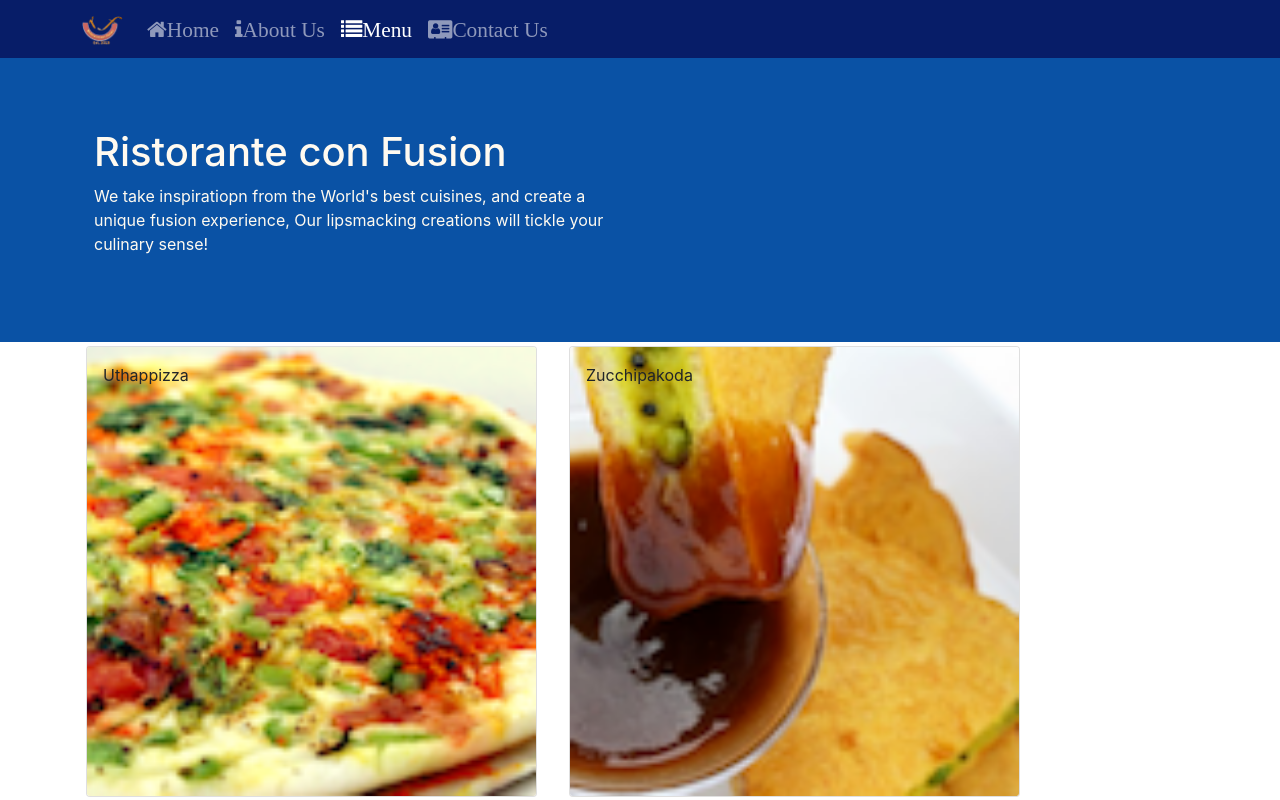
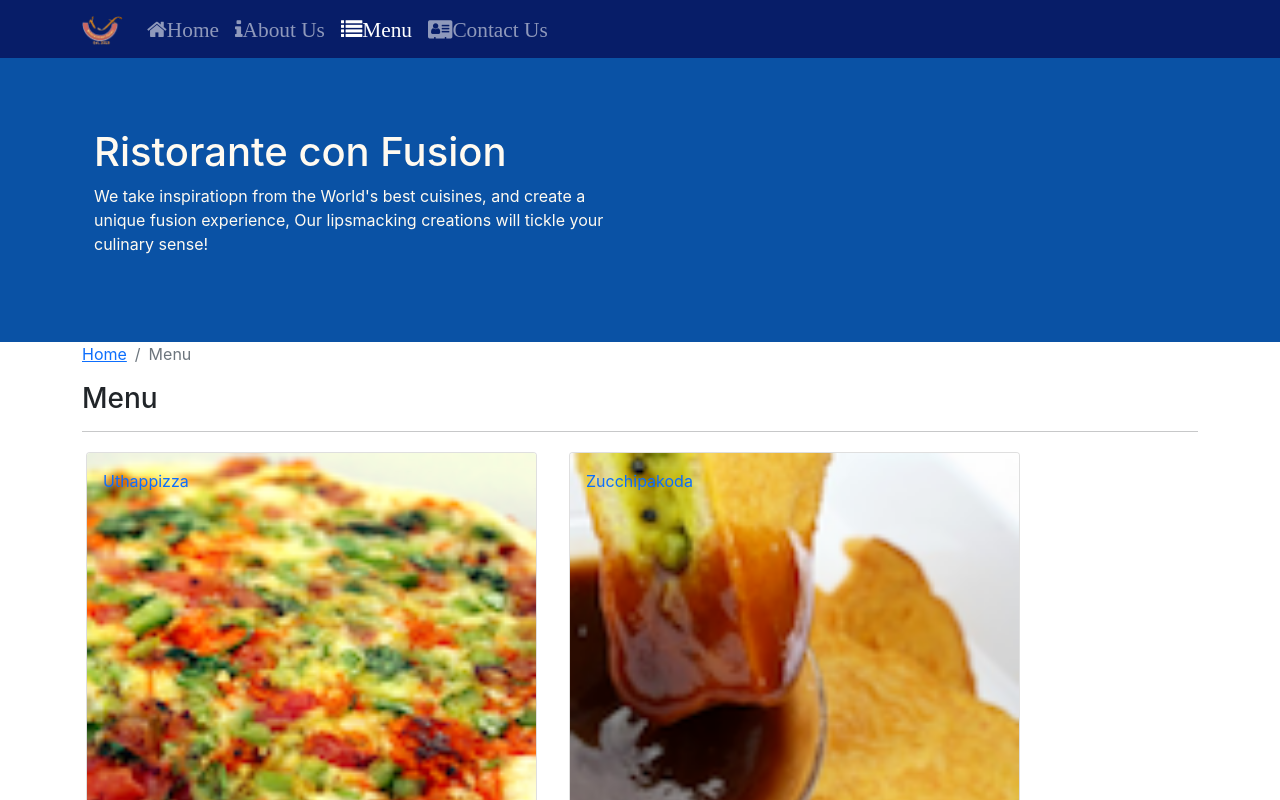
Before and after one commit to JahedulAnowar/coursera-react, a React (Create React App) app: page /menu in a window 1280 px wide. Shown: the top 800 px of the page. Built offline with nearby package versions, Linux system fonts and the light colour scheme.

Commit message:
SPA Part 2

```diff
--- a/src/components/ContactComponent.js
+++ b/src/components/ContactComponent.js
@@ -1,31 +1,61 @@
 import React from 'react';
+import { Breadcrumb, BreadcrumbItem } from 'reactstrap';
+import { Link } from 'react-router-dom';
 
 function Contact(props) {
-    return(
+    return (
         <div className="container">
+            <div className="row">
+                <Breadcrumb>
+                    <BreadcrumbItem>
+                        <Link to="/home">Home</Link>
+                    </BreadcrumbItem>
+                    <BreadcrumbItem active>Contact Us</BreadcrumbItem>
+                </Breadcrumb>
+                <div className="col-12">
+                    <h3>Contact Us</h3>
+                    <hr />
+                </div>
+            </div>
             <div className="row row-content">
                 <div className="col-12">
-                <h3>Location Information</h3>
+                    <h3>Location Information</h3>
                 </div>
                 <div className="col-12 col-sm-4 offset-sm-1">
-                        <h5>Our Address</h5>
-                        <address>
-                        121, Clear Water Bay Road<br />
-                        Clear Water Bay, Kowloon<br />
-                        HONG KONG<br />
-                        <i className="fa fa-phone"></i>: +852 1234 5678<br />
-                        <i className="fa fa-fax"></i>: +852 8765 4321<br />
-                        <i className="fa fa-envelope"></i>: <a href="mailto:confusion@food.net">confusion@food.net</a>
-                        </address>
+                    <h5>Our Address</h5>
+                    <address>
+                        121, Clear Water Bay Road
+                        <br />
+                        Clear Water Bay, Kowloon
+                        <br />
+                        HONG KONG
+                        <br />
+                        <i className="fa fa-phone"></i>: +852 1234 5678
+                        <br />
+                        <i className="fa fa-fax"></i>: +852 8765 4321
+                        <br />
+                        <i className="fa fa-envelope"></i>:{' '}
+                        <a href="mailto:confusion@food.net">confusion@food.net</a>
+                    </address>
                 </div>
                 <div className="col-12 col-sm-6 offset-sm-1">
                     <h5>Map of our Location</h5>
                 </div>
                 <div className="col-12 col-sm-11 offset-sm-1">
                     <div className="btn-group" role="group">
-                        <a role="button" className="btn btn-primary" href="tel:+85212345678"><i className="fa fa-phone"></i> Call</a>
-                        <a role="button" className="btn btn-info"><i className="fa fa-skype"></i> Skype</a>
-                        <a role="button" className="btn btn-success" href="mailto:confusion@food.net"><i className="fa fa-envelope-o"></i> Email</a>
+                        <a role="button" className="btn btn-primary" href="tel:+85212345678">
+                            <i className="fa fa-phone"></i> Call
+                        </a>
+                        <a role="button" className="btn btn-info">
+                            <i className="fa fa-skype"></i> Skype
+                        </a>
+                        <a
+                            role="button"
+                            className="btn btn-success"
+                            href="mailto:confusion@food.net"
+                        >
+                            <i className="fa fa-envelope-o"></i> Email
+                        </a>
                     </div>
                 </div>
             </div>
--- a/src/components/DishDetailComponent.js
+++ b/src/components/DishDetailComponent.js
@@ -1,14 +1,20 @@
 import React from 'react';
-import { Card, CardImg, CardText, CardBody, CardTitle } from 'reactstrap';
+import {
+    Card,
+    CardImg,
+    CardText,
+    CardBody,
+    CardTitle,
+    Breadcrumb,
+    BreadcrumbItem,
+} from 'reactstrap';
+import { Link } from 'react-router-dom';
 
-
-
-    function RenderDish({dish})
-    {
+function RenderDish({ dish }) {
     return (
         <div className="col-12 col-md-5 m-1">
             <Card>
-                    <CardImg src={dish.image} alt={dish.name} />
+                <CardImg top src={dish.image} alt={dish.name} />
                 <CardBody>
                     <CardTitle>{dish.name}</CardTitle>
                     <CardText>{dish.description}</CardText>
@@ -18,23 +24,24 @@ import { Card, CardImg, CardText, CardBody, CardTitle } from 'reactstrap';
     );
 }
 
-    function RenderComments({comments})
-    {
+function RenderComments({ comments }) {
     if (comments != null)
         return (
             <div className="col-12 col-md-5 m-1">
                 <h4>Comments</h4>
                 <ul className="list-unstyled">
                     {comments.map((comment) => {
-                            return(
+                        return (
                             <li key={comment.id}>
                                 <p>{comment.comment}</p>
-                                    {/* <li>--
-                                        {c.author} ,
-                                        {(new Date(c.date)).toLocaleDateString("en-US",{year: 'numeric', month: 'short', day: 'numeric' })}</li> */}
-                                    <p>--
+                                <p>
+                                    --
                                     {comment.author} ,
-                                        {new Intl.DateTimeFormat("en-US",{year: 'numeric', month: 'short', day: '2-digit'}).format(new Date(Date.parse(comment.date)))}
+                                    {new Intl.DateTimeFormat('en-US', {
+                                        year: 'numeric',
+                                        month: 'short',
+                                        day: '2-digit',
+                                    }).format(new Date(Date.parse(comment.date)))}
                                 </p>
                             </li>
                         );
@@ -44,26 +51,36 @@ import { Card, CardImg, CardText, CardBody, CardTitle } from 'reactstrap';
         );
     else
         return (
-                <div></div>                                     // render nothing
+            <div></div> // render nothing
         );
 }
 
-    const DishDetail = (props) =>
-    {
+const DishDetail = (props) => {
     if (props.dish != null)
         return (
-                <div class="container">
+            <div className="container">
+                <div className="row">
+                    <Breadcrumb>
+                        <BreadcrumbItem>
+                            <Link to="/menu">Menu</Link>
+                        </BreadcrumbItem>
+                        <BreadcrumbItem active>{props.dish.name}</BreadcrumbItem>
+                    </Breadcrumb>
+                    <div className="col-12">
+                        <h3>{props.dish.name}</h3>
+                        <hr />
+                    </div>
+                </div>
                 <div className="row">
                     <RenderDish dish={props.dish} />
-                        <RenderComments comments={props.dish.comments} />
+                    <RenderComments comments={props.comments} />
                 </div>
             </div>
         );
     else
         return (
-                <div></div>                                     // render nothing
+            <div></div> // render nothing
         );
-    }
-
+};
 
 export default DishDetail;
--- a/src/components/MainComponent.js
+++ b/src/components/MainComponent.js
@@ -13,10 +13,8 @@ import { PROMOTIONS } from '../shared/promotions';
 import { Component } from 'react';
 import { Switch, Route, Redirect } from 'react-router-dom';
 
-
 class Main extends Component {
-    constructor(props)
-    {
+    constructor(props) {
         super(props);
         this.state = {
             dishes: DISHES,
@@ -26,24 +24,44 @@ class Main extends Component {
         };
     }
 
-
-    render()
-    {
+    render() {
         const HomePage = () => {
-            return(
-                <Home dish={this.state.dishes.filter((dish) => dish.featured)[0]}
+            return (
+                <Home
+                    dish={this.state.dishes.filter((dish) => dish.featured)[0]}
                     promo={this.state.promotions.filter((promo) => promo.featured)[0]}
                     leader={this.state.leaders.filter((leader) => leader.featured)[0]}
                 />
             );
-        }
+        };
+
+        const DishWithId = ({ match }) => {
+            return (
+                <DishDetail
+                    dish={
+                        this.state.dishes.filter(
+                            (dish) => dish.id === parseInt(match.params.dishId, 10)
+                        )[0]
+                    }
+                    comments={this.state.comments.filter(
+                        (comment) => comment.dishId === parseInt(match.params.dishId, 10)
+                    )}
+                />
+            );
+        };
+
         return (
             <div>
                 <Header />
                 <Switch>
                     <Route path="/home" component={HomePage} />
-                    <Route exact path="/menu" component={() => <Menu dishes={this.state.dishes} />}/>
-                    <Route exact path="/contactus" component={Contact}/>
+                    <Route
+                        exact
+                        path="/menu"
+                        component={() => <Menu dishes={this.state.dishes} />}
+                    />
+                    <Route exact path="/menu/:dishId" component={DishWithId} />
+                    <Route exact path="/contactus" component={Contact} />
                     <Redirect to="/home" />
                 </Switch>
                 <Footer />
--- a/src/components/MenuComponent.js
+++ b/src/components/MenuComponent.js
@@ -1,27 +1,27 @@
 import React from 'react';
-import { Card, CardImg, CardImgOverlay, CardTitle } from 'reactstrap';
+import { Card, CardImg, CardImgOverlay, CardTitle, Breadcrumb, BreadcrumbItem } from 'reactstrap';
+import { Link } from 'react-router-dom';
 
-
-
-    function RenderMenuItem({ dish, onClick })
-    {
-        return(
-            <Card onClick={() => onClick(dish.id)}>
-                <CardImg width="100%"  src={dish.image} alt={dish.name} />
-
-                <CardImgOverlay body className="ml-5">
+function RenderMenuItem({ dish, onClick }) {
+    return (
+        <Card>
+            <Link to={`/menu/${dish.id}`}>
+                <CardImg width="100%" src={dish.image} alt={dish.name} />
+                <CardImgOverlay>
                     <CardTitle>{dish.name}</CardTitle>
                 </CardImgOverlay>
+            </Link>
         </Card>
     );
 }
+
 const Menu = (props) => {
     // render a list of dishes
     const menu = props.dishes.map((dish) => {
         return (
             <div key={dish.id} className="col-12 col-md-5 m-1">
                 {/* functional component */}
-                    <RenderMenuItem dish={dish} onClick={props.onClick} />
+                <RenderMenuItem dish={dish} />
             </div>
         );
     });
@@ -29,10 +29,20 @@ import { Card, CardImg, CardImgOverlay, CardTitle } from 'reactstrap';
     return (
         <div class="container">
             <div className="row">
-                    {menu}
+                <Breadcrumb>
+                    <BreadcrumbItem>
+                        <Link to="/home">Home</Link>
+                    </BreadcrumbItem>
+                    <BreadcrumbItem active>Menu</BreadcrumbItem>
+                </Breadcrumb>
+                <div className="col-12">
+                    <h3>Menu</h3>
+                    <hr />
                 </div>
             </div>
+            <div className="row">{menu}</div>
+        </div>
     );
-    }
+};
 
 export default Menu;
```
Lines whose indentation alone changed are shown as unchanged.
